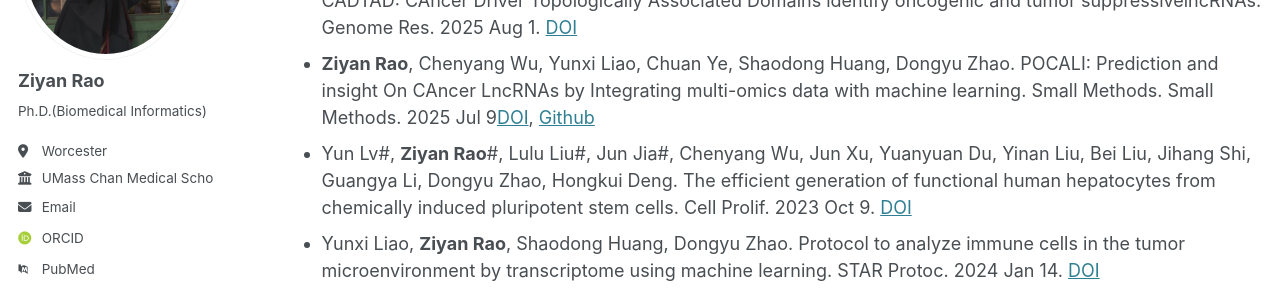
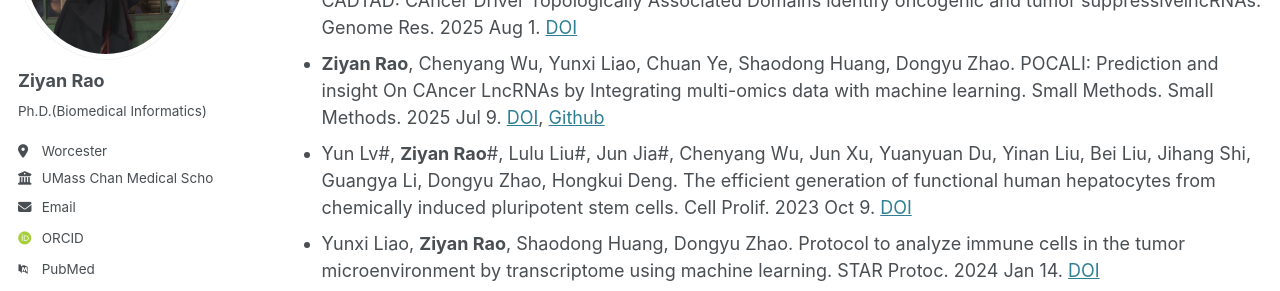
Before and after one commit to starrzy/starrzy.github.io, a Jekyll site: the page built from _pages/publications.md, in a window 1280 px wide and 1322 px high. Shown: the part 243-534 px from the top of the window. Built offline with Jekyll 4.4.1, drawn with Linux system fonts in a browser that asks for light colours; some web fonts are replaced.

```diff
--- a/_pages/publications.md
+++ b/_pages/publications.md
@@ -14,7 +14,7 @@ author_profile: true
 (\# indicates co-first author)
 
 - **Ziyan Rao**\#, Min Zhang\#, Shaodong Huang, Chenyang Wu, Yuheng Zhou, Weijie Zhang, Xia Lin, Dongyu Zhao. CADTAD: CAncer Driver Topologically Associated Domains identify oncogenic and tumor suppressivelncRNAs. Genome Res. 2025 Aug 1. [DOI](https://genome.cshlp.org/content/35/8/1842)
-- **Ziyan Rao**, Chenyang Wu, Yunxi Liao, Chuan Ye, Shaodong Huang, Dongyu Zhao. POCALI: Prediction and insight On CAncer LncRNAs by Integrating multi-omics data with machine learning. Small Methods. Small Methods. 2025 Jul 9[DOI](https://onlinelibrary.wiley.com/doi/10.1002/smtd.202401987), [Github](https://github.com/starrzy/POCALI)
+- **Ziyan Rao**, Chenyang Wu, Yunxi Liao, Chuan Ye, Shaodong Huang, Dongyu Zhao. POCALI: Prediction and insight On CAncer LncRNAs by Integrating multi-omics data with machine learning. Small Methods. Small Methods. 2025 Jul 9. [DOI](https://onlinelibrary.wiley.com/doi/10.1002/smtd.202401987), [Github](https://github.com/starrzy/POCALI)
 - Yun Lv\#, **Ziyan Rao**\#, Lulu Liu\#, Jun Jia\#, Chenyang Wu, Jun Xu, Yuanyuan Du, Yinan Liu, Bei Liu, Jihang Shi, Guangya Li, Dongyu Zhao, Hongkui Deng. The efficient generation of functional human hepatocytes from chemically induced pluripotent stem cells. Cell Prolif. 2023 Oct 9. [DOI](https://doi.org/10.1111/cpr.13540)
 - Yunxi Liao, **Ziyan Rao**, Shaodong Huang, Dongyu Zhao. Protocol to analyze immune cells in the tumor microenvironment by transcriptome using machine learning. STAR Protoc. 2024 Jan 14. [DOI](https://doi.org/10.1016/j.xpro.2023.102684)
 - Lingxuan Zhou, Guohong Zhang, Kai Zhang, **Ziyan Rao**, Zhanli Tang, Yang Wang, Jiahui Zhao. The role of PAR2 in regulating MIF release in house dust mite-induced atopic dermatitis. Front Immunol. 2024 Oct 2. [DOI](https://doi.org/10.3389/fimmu.2024.1478292)
```
